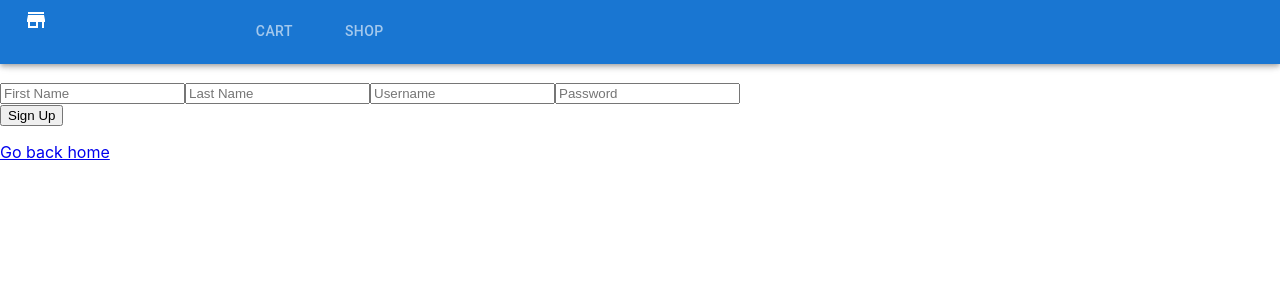
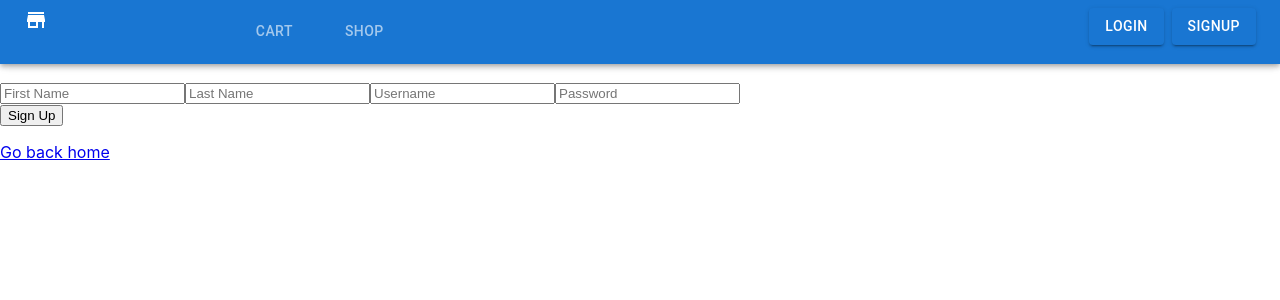
Before and after one commit to domswaby/dummy-json-shop, a React (Create React App) app: page /signup in a window 1280 px wide. Shown: the top 300 px of the page. Built offline with nearby package versions, Linux system fonts and the light colour scheme.

Commit message:
add login and signup buttons to appbar

```diff
--- a/src/App.js
+++ b/src/App.js
@@ -17,6 +17,8 @@ import Login from "./components/Login/Login";
 import SignUp from "./components/SignUp/SignUp";
 import { AppContext } from "./Contexts/AppContext";
 import { AppContextProvider } from "./Contexts/AppContext";
+
+const linksArray = ["Cart", "Shop"];
 
 function App() {
   const router = createBrowserRouter(
@@ -41,7 +43,7 @@ function App() {
   return (
     <div>
       <AppContextProvider>
-        <NavBar />
+        <NavBar links={linksArray} />
         <div className="App-container">
           <RouterProvider router={router} />
         </div>
--- a/src/components/NavBar/NavBar.js
+++ b/src/components/NavBar/NavBar.js
@@ -1,9 +1,18 @@
 import React from "react";
 import { useState } from "react";
-import { AppBar, Grid, Tab, Tabs, Toolbar, Typography } from "@mui/material";
+import {
+  AppBar,
+  Box,
+  Button,
+  Grid,
+  Tab,
+  Tabs,
+  Toolbar,
+  Typography,
+} from "@mui/material";
 import StoreIcon from "@mui/icons-material/Store";
 
-const NavBar = () => {
+const NavBar = ({ links }) => {
   const [value, setValue] = useState();
 
   return (
@@ -15,16 +24,28 @@ const NavBar = () => {
               <StoreIcon />
             </Typography>
           </Grid>
-          <Grid xs={5}>
+          <Grid xs={6}>
             <Tabs
               indicatorColor="secondary"
               textColor="inherit"
               value={value}
               onChange={(e, val) => setValue(val)}
             >
-              <Tab label="Cart" />
-              <Tab label="Shop" />
+              {links.map((link, index) => (
+                <Tab key={index} label={link} />
+              ))}
             </Tabs>
+          </Grid>
+          <Grid item xs={1}></Grid>
+          <Grid item xs={3}>
+            <Box display="flex">
+              <Button sx={{ marginLeft: "auto" }} variant="contained">
+                Login
+              </Button>
+              <Button sx={{ marginLeft: 1 }} variant="contained">
+                Signup
+              </Button>
+            </Box>
           </Grid>
         </Grid>
       </Toolbar>
```
